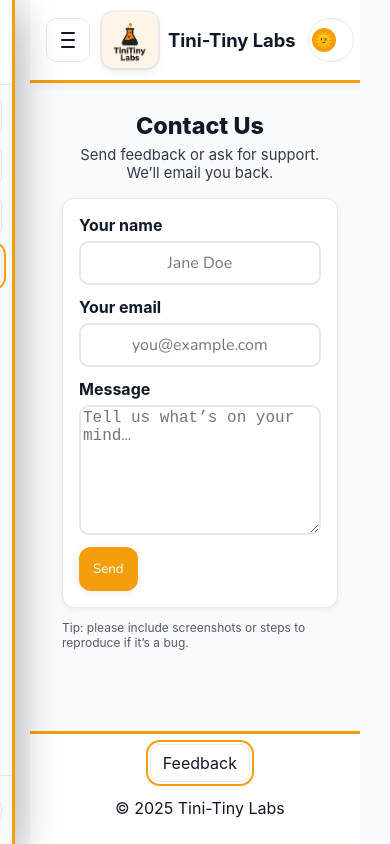
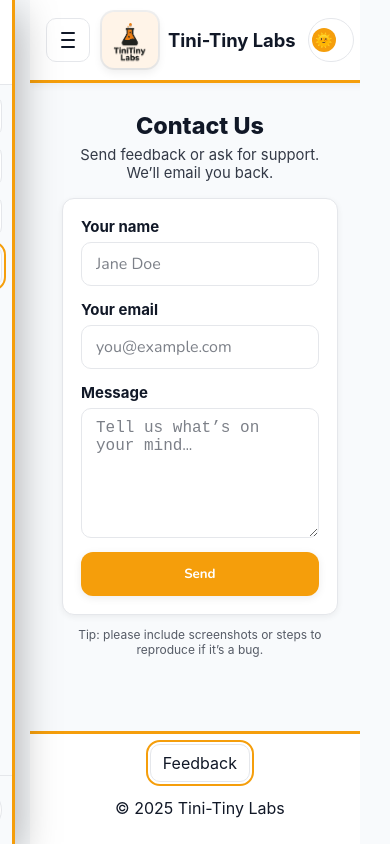
Before and after one commit to sagarkulk/tini-tiny-labs, a React (Create React App) app in the folder homework/: page /homework/feedback in a window 390 px wide. Built offline with nearby package versions, Linux system fonts and the light colour scheme.

Commit message:
Feedback page fixed for responsiveness

```diff
--- a/homework/src/components/Feedback.js
+++ b/homework/src/components/Feedback.js
@@ -1,4 +1,5 @@
 import React, { useRef, useState } from "react";
+import "../components/styles/App.Feedback.css";
 
 export default function Feedback() {
   const [state, setState] = useState({ sending: false, ok: null, msg: "" });
@@ -11,27 +12,17 @@ export default function Feedback() {
 
     const form = formRef.current;
     const fd = new FormData(form);
-
-		// client-side quick check
     const name = (fd.get("name") || "").toString().trim();
     const email = (fd.get("email") || "").toString().trim();
     const message = (fd.get("message") || "").toString().trim();
+
     if (!name || !email || !message) {
-			setState({
-				sending: false,
-				ok: false,
-				msg: "Please fill out all fields.",
-			});
+      setState({ sending: false, ok: false, msg: "Please fill out all fields." });
       return;
     }
 
-		// 5s throttle to reduce accidental double submits
     if (window.__lastSend && Date.now() - window.__lastSend < 5000) {
-			setState({
-				sending: false,
-				ok: false,
-				msg: "Please wait a few seconds before trying again.",
-			});
+      setState({ sending: false, ok: false, msg: "Please wait a few seconds before trying again." });
       return;
     }
 
@@ -48,11 +39,7 @@ export default function Feedback() {
 
       if (res.ok) {
         form.reset();
-				setState({
-					sending: false,
-					ok: true,
-					msg: "Thanks! We'll get back to you shortly.",
-				});
+        setState({ sending: false, ok: true, msg: "Thanks! We'll get back to you shortly." });
       } else {
         setState({
           sending: false,
@@ -61,101 +48,14 @@ export default function Feedback() {
         });
       }
     } catch {
-			setState({
-				sending: false,
-				ok: false,
-				msg: "Network error. Please try again.",
-			});
+      setState({ sending: false, ok: false, msg: "Network error. Please try again." });
     }
   }
 
-	const nameId = "fb-name";
-	const emailId = "fb-email";
-	const msgId = "fb-message";
-
   return (
     <div className="feedbackWrap">
-			<style>{`
-				.feedbackWrap{
-					max-width: 720px;
-					margin: 0 auto;
-					padding: 16px;
-					color: var(--text-color);
-				}
-				.feedbackHead{
-					text-align:center;
-					margin: 0 0 6px;
-					font-size: clamp(20px, 6vw, 32px);
-					font-weight: 800;
-				}
-				.feedbackSub{
-					text-align:center;
-					opacity:.85;
-					margin: 0 0 16px;
-					font-size: clamp(14px, 3.8vw, 18px);
-				}
-
-				.feedbackForm{
-					display:grid;
-					gap:12px;
-					background: var(--header-bg);
-					border: 1px solid var(--divider);
-					border-radius: 12px;
-					padding: 16px;
-					box-shadow: var(--shadow-1);
-				}
-
-				.feedbackRow{
-					display:grid;
-					gap:12px;
-					grid-template-columns: 1fr;
-				}
-				@media (min-width: 560px){
-					.feedbackRow{ grid-template-columns: 1fr 1fr; }
-				}
-
-				.feedbackCtrl{ display:flex; flex-direction:column; gap:6px; }
-				.feedbackLabel{ font-weight:700; }
-				.feedbackInput{ width:100%; box-sizing:border-box; }
-				textarea.feedbackInput{
-					min-height: 130px;
-					resize: vertical;
-					text-align: left;
-				}
-
-				.feedbackActions{
-					display:flex;
-					align-items:center;
-					gap:10px;
-					flex-wrap:wrap;
-				}
-
-				/* status chip colors */
-				.feedbackMsg{
-					display:inline-flex;
-					align-items:center;
-					gap:8px;
-					border-radius: 999px;
-					padding: 6px 12px;
-					border: 1px solid var(--divider);
-					background: var(--header-bg);
-					color: var(--text-color);
-					font-weight: 700;
-				}
-				.feedbackMsg.ok{
-					color: var(--ok);
-					border-color: color-mix(in oklab, var(--ok) 50%, var(--divider));
-				}
-				.feedbackMsg.err{
-					color: var(--no);
-					border-color: color-mix(in oklab, var(--no) 50%, var(--divider));
-				}
-			`}</style>
-
       <h1 className="feedbackHead">Contact Us</h1>
-			<p className="feedbackSub">
-				Send feedback or ask for support. We’ll email you back.
-			</p>
+      <p className="feedbackSub">Send feedback or ask for support. We’ll email you back.</p>
 
       <form
         ref={formRef}
@@ -164,16 +64,7 @@ export default function Feedback() {
         noValidate
         aria-busy={state.sending ? "true" : "false"}
       >
-				{/* Honeypot */}
-				<input
-					type="text"
-					name="_gotcha"
-					tabIndex="-1"
-					autoComplete="off"
-					style={{ display: "none" }}
-				/>
-
-				{/* Optional metadata fields sent to Formspree */}
+        <input type="text" name="_gotcha" tabIndex={-1} autoComplete="off" style={{ display: "none" }} />
         <input type="hidden" name="_subject" value="Tini-Tiny Labs Feedback" />
         <input
           type="hidden"
@@ -181,53 +72,19 @@ export default function Feedback() {
           value={typeof window !== "undefined" ? window.location.href : ""}
         />
 
-				<div className="feedbackRow">
         <div className="feedbackCtrl">
-						<label htmlFor={nameId} className="feedbackLabel">
-							Your name
-						</label>
-						<input
-							id={nameId}
-							name="name"
-							type="text"
-							required
-							className="numberInput feedbackInput"
-							maxLength={80}
-							autoComplete="name"
-							placeholder="Jane Doe"
-						/>
+          <label htmlFor="fb-name" className="feedbackLabel">Your name</label>
+          <input id="fb-name" name="name" type="text" required className="feedbackInput" placeholder="Jane Doe" />
         </div>
 
         <div className="feedbackCtrl">
-						<label htmlFor={emailId} className="feedbackLabel">
-							Your email
-						</label>
-						<input
-							id={emailId}
-							name="email"
-							type="email"
-							required
-							className="numberInput feedbackInput"
-							maxLength={120}
-							autoComplete="email"
-							placeholder="you@example.com"
-						/>
-					</div>
+          <label htmlFor="fb-email" className="feedbackLabel">Your email</label>
+          <input id="fb-email" name="email" type="email" required className="feedbackInput" placeholder="you@example.com" />
         </div>
 
         <div className="feedbackCtrl">
-					<label htmlFor={msgId} className="feedbackLabel">
-						Message
-					</label>
-					<textarea
-						id={msgId}
-						name="message"
-						rows={5}
-						required
-						className="numberInput feedbackInput"
-						maxLength={4000}
-						placeholder="Tell us what’s on your mind…"
-					/>
+          <label htmlFor="fb-message" className="feedbackLabel">Message</label>
+          <textarea id="fb-message" name="message" rows={5} required className="feedbackInput" placeholder="Tell us what’s on your mind…" />
         </div>
 
         <div className="feedbackActions">
@@ -235,22 +92,18 @@ export default function Feedback() {
             {state.sending ? "Sending…" : "Send"}
           </button>
 
-					{/* a11y: live region for status */}
           <span
             role="status"
             aria-live="polite"
-						className={`feedbackMsg ${
-							state.ok == null ? "" : state.ok ? "ok" : "err"
-						}`}
+            className={`feedbackMsg ${state.ok == null ? "" : state.ok ? "ok" : "err"}`}
             style={{ display: state.msg ? "inline-flex" : "none" }}
           >
-						{state.ok === true ? "✓" : state.ok === false ? "⚠" : ""}{" "}
-						{state.msg}
+            {state.ok === true ? "✓" : state.ok === false ? "⚠" : ""} {state.msg}
           </span>
         </div>
       </form>
 
-			<p style={{ fontSize: 12, opacity: 0.7, marginTop: 12 }}>
+      <p className="feedbackTip">
         Tip: please include screenshots or steps to reproduce if it’s a bug.
       </p>
     </div>
--- /dev/null
+++ b/homework/src/components/styles/App.Feedback.css
@@ -0,0 +1,127 @@
+.feedbackWrap {
+  max-width: 720px;
+  margin: 0 auto;
+  padding: 16px;
+  color: var(--text-color);
+}
+
+.feedbackHead {
+  text-align: center;
+  margin: 0 0 6px;
+  font-size: clamp(20px, 6vw, 32px);
+  font-weight: 800;
+}
+
+.feedbackSub {
+  text-align: center;
+  opacity: 0.85;
+  margin: 0 0 16px;
+  font-size: clamp(14px, 3.8vw, 18px);
+}
+
+.feedbackForm {
+  display: flex;
+  flex-direction: column;
+  gap: 14px;
+  background: var(--header-bg);
+  border: 1px solid var(--divider);
+  border-radius: 12px;
+  padding: 18px;
+  box-shadow: var(--shadow-1);
+}
+
+.feedbackCtrl {
+  display: flex;
+  flex-direction: column;
+  gap: 6px;
+  width: 100%;
+}
+
+.feedbackLabel {
+  font-weight: 700;
+  font-size: 15px;
+}
+
+.feedbackInput {
+  width: 100%;
+  box-sizing: border-box;
+  border: 1px solid var(--divider);
+  border-radius: 10px;
+  padding: 10px 14px;
+  font-size: 16px;
+  background: var(--header-bg);
+  color: var(--text-color);
+  outline: none;
+  text-align: left;
+}
+
+.feedbackInput::placeholder { color: color-mix(in oklab, var(--text-color) 55%, transparent); }
+
+.feedbackInput:focus-visible {
+  outline: 2px solid var(--brand);
+  outline-offset: 2px;
+}
+
+textarea.feedbackInput {
+  min-height: 130px;
+  resize: vertical;
+  text-align: left;
+}
+
+.feedbackActions {
+  display: flex;
+  align-items: center;
+  gap: 10px;
+  flex-wrap: wrap;
+}
+
+.primaryBtn {
+  border: none;
+  border-radius: 12px;
+  padding: 12px 14px;
+  background: var(--btn-primary);
+  color: var(--btn-fg);
+  min-height: 44px;
+  font-weight: 700;
+  cursor: pointer;
+  box-shadow: var(--shadow-1);
+  transition: background .15s ease, opacity .15s ease;
+}
+.primaryBtn:hover { background: var(--brand-700); }
+.primaryBtn[disabled] { opacity: .5; cursor: not-allowed; }
+
+.feedbackMsg {
+  display: inline-flex;
+  align-items: center;
+  gap: 8px;
+  border-radius: 999px;
+  padding: 6px 12px;
+  border: 1px solid var(--divider);
+  background: var(--header-bg);
+  color: var(--text-color);
+  font-weight: 700;
+  font-size: 14px;
+}
+.feedbackMsg.ok { color: var(--ok); }
+.feedbackMsg.err { color: var(--no); }
+
+.feedbackTip {
+  font-size: 12px;
+  opacity: .7;
+  margin-top: 12px;
+  text-align: center;
+}
+
+@media (max-width: 480px) {
+  .primaryBtn { width: 100%; }
+}
+
+.feedbackInput:-webkit-autofill,
+.feedbackInput:-webkit-autofill:hover,
+.feedbackInput:-webkit-autofill:focus {
+  -webkit-text-fill-color: var(--text-color);
+  transition: background-color 9999s ease-in-out 0s;
+  box-shadow: 0 0 0px 1000px var(--header-bg) inset;
+}
+
+.feedbackInput:-moz-ui-invalid { box-shadow: none; }
```
Also changed, not shown: 1 other file (tests, documents, lock files or other folders). Lines whose indentation alone changed are shown as unchanged.
